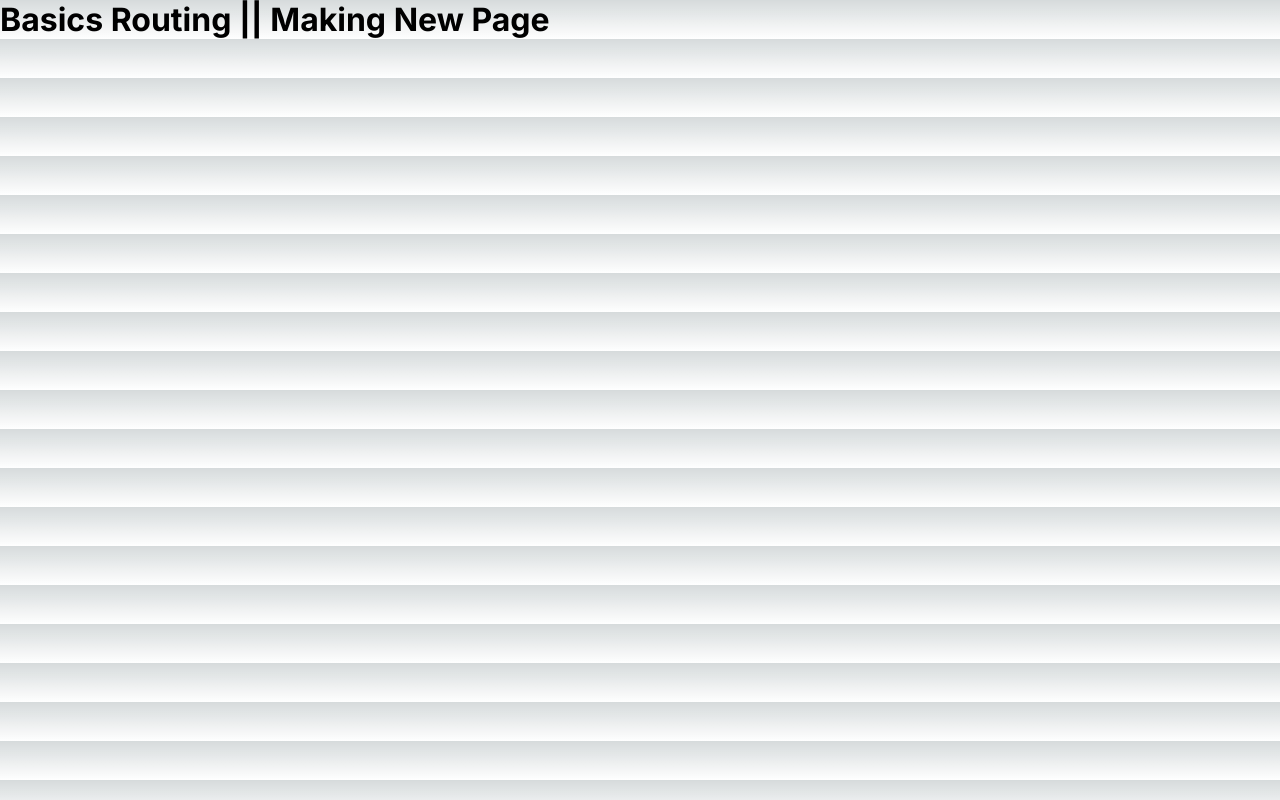
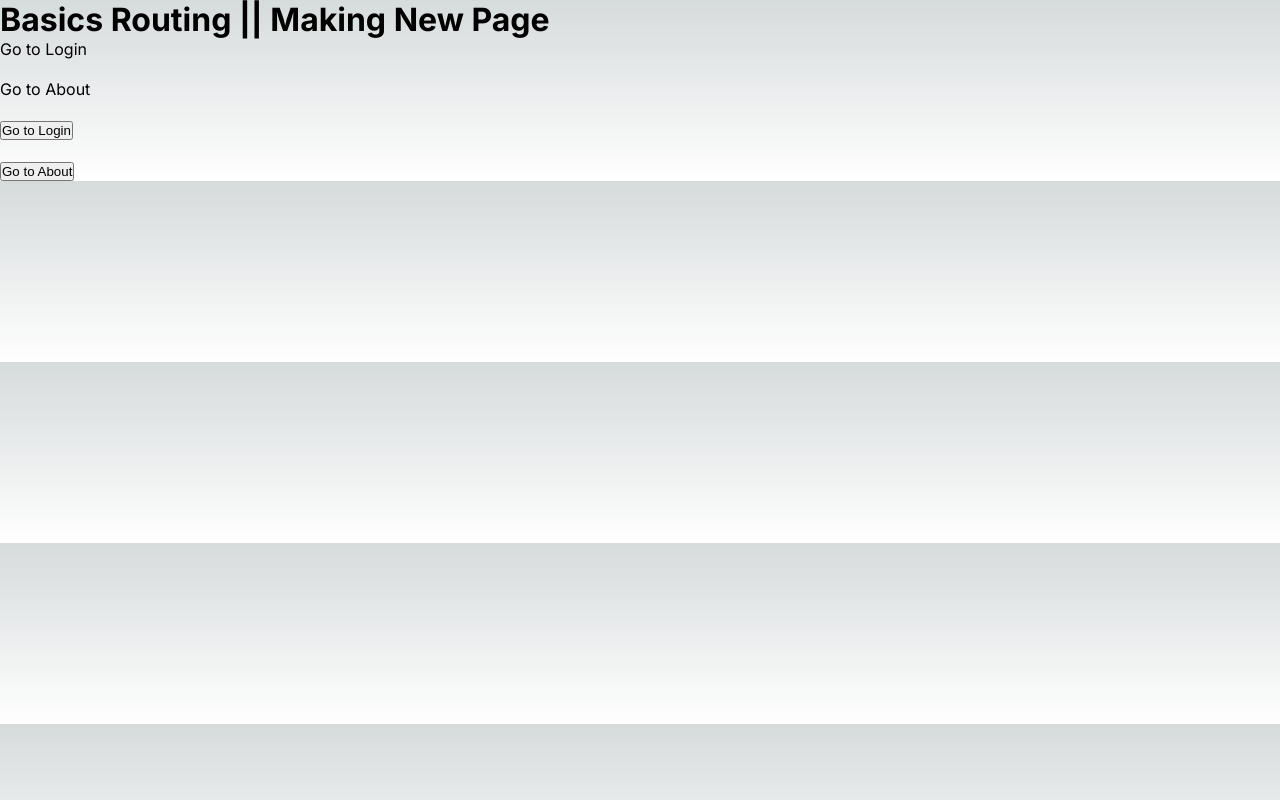
Before and after one commit to sushantskb/Next.Js_Tutorial, a Next.js app: page / in a window 1280 px wide. Built offline with nearby package versions, Linux system fonts and the light colour scheme.

Commit message:
linking and navigation

```diff
--- a/src/app/about/page.js
+++ b/src/app/about/page.js
@@ -1,6 +1,11 @@
+import Link from "next/link";
+
 const about = ()=> {
     return (
+        <>
         <h1>About Page</h1>
+        <Link href="/">Go to Home</Link>
+        </>
     );
 }
 
--- a/src/app/login/page.js
+++ b/src/app/login/page.js
@@ -1,6 +1,10 @@
+import Link from "next/link";
 const login = () => {
     return (
+        <>
         <h1>Login Page</h1>
+        <Link href="/">Go to Home</Link>
+        </>
     );
 }
 
--- a/src/app/page.js
+++ b/src/app/page.js
@@ -1,7 +1,27 @@
+"use client";
+import Link from "next/link";
+import { useRouter } from "next/navigation";
+import styles from "./page.module.css"
 const home = ()=> {
+  // eslint-disable-next-line react-hooks/rules-of-hooks
+  const router = useRouter();
+  const navigate = (name) => {
+    router.push(name);
+  }
   return (
     <main>
       <h1>Basics Routing || Making New Page</h1>
+      <Link href="/login">Go to Login</Link>
+      <br />
+      <br />
+      <Link href="/about">Go to About</Link>
+      <br />
+      <br />
+
+      <button onClick={()=> navigate("/login")}>Go to Login</button>
+      <br />
+      <br />
+      <button onClick={()=> navigate("/about")}>Go to About</button>
     </main>
   );
 }
```
